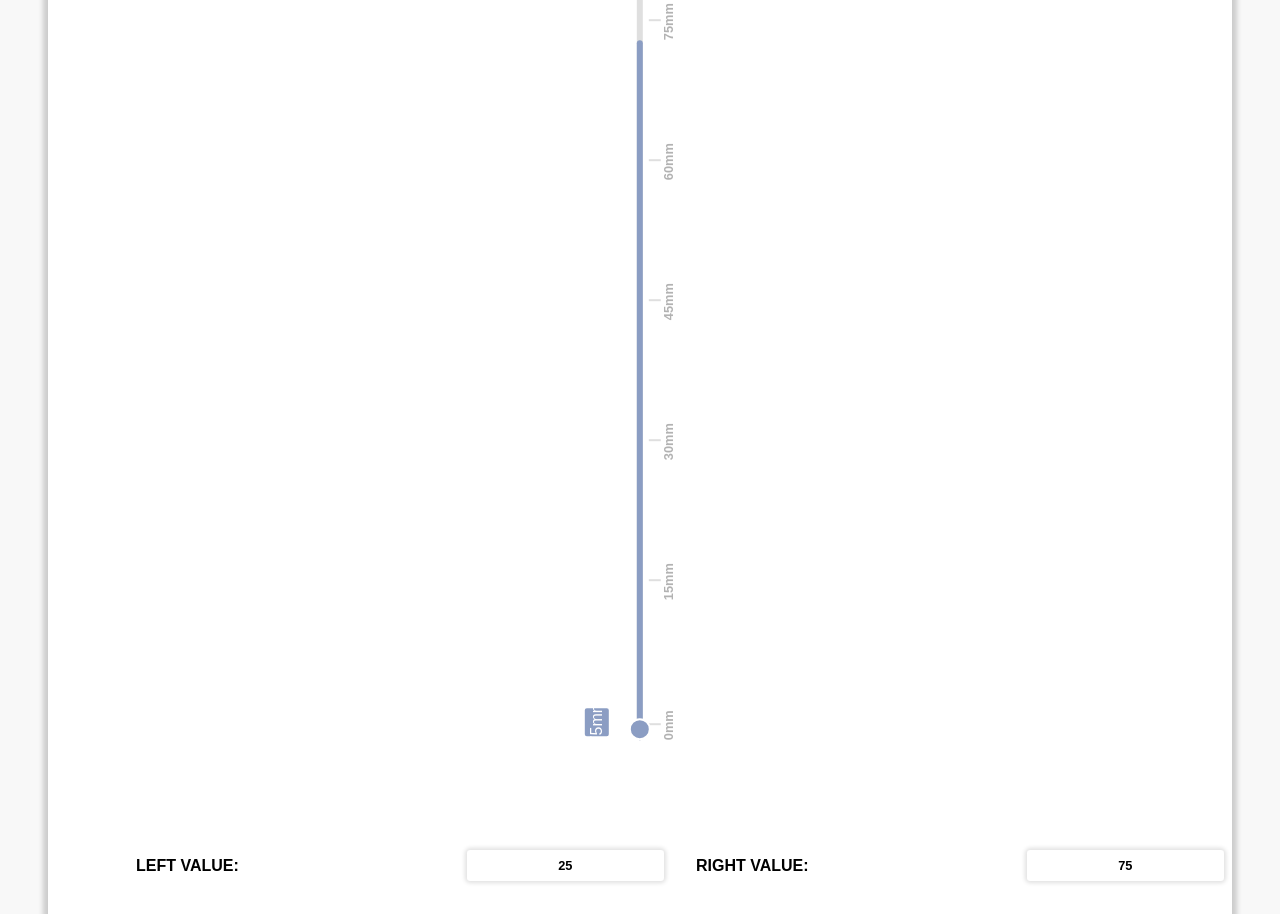
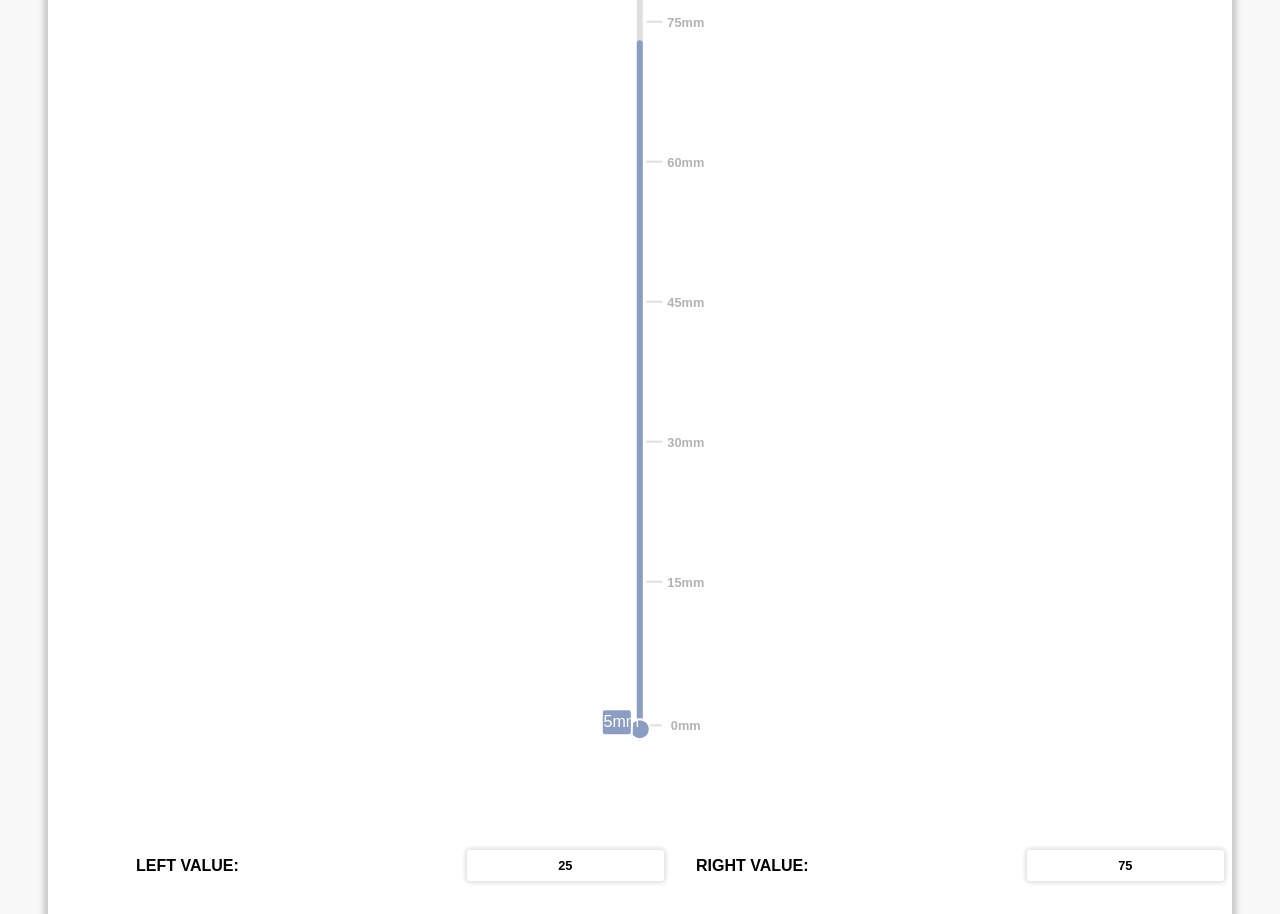
Before and after one commit to IfasdfgDsdfasdfEadfDFfd/jquery-plugin-range-slider, a website built with webpack: page example/index.pug in a window 1280 px wide. Shown: the part 3381-4295 px from the top of the page. Built offline with nearby package versions, Linux system fonts and the light colour scheme.

Commit message:
adjust thumb marker in vertical mode

```diff
--- a/src/components/range-slider/range-slider.styles.scss
+++ b/src/components/range-slider/range-slider.styles.scss
@@ -13,7 +13,26 @@
   margin: 50% auto;
   transform: rotate(270deg);
 
-  .range-slider__thumb-marker {
+  .range-slider__track-scale {
+    margin-top: 2.5rem;
+  }
+
+  .range-slider__thumb__marker {
     transform: rotate(90deg);
   }
+
+  .range-slider__track-scale__item {
+    transform: rotate(90deg);
+  }
+
+  .range-slider__track-scale__button {
+    &::after {
+      top: 45%;
+      width: 1rem;
+      height: 0;
+      margin-left: -2.5rem;
+      border-top: 2px solid $gray-color;
+      border-left: 0;
+    }
+  }
 }
--- a/src/components/range-slider__input-range/range-slider__input-range.view.ts
+++ b/src/components/range-slider__input-range/range-slider__input-range.view.ts
@@ -72,6 +72,7 @@ abstract class RangeSliderInputRange extends Provider<
 
     this.elements.thumb.primaryColor = state.primaryColor;
     this.elements.thumb.marker.hidden = !state.markerVisibility;
+    if (state.vertical) this.elements.thumb.marker.setVerticalMargin();
   }
 
   abstract makeAction(value: number): Action;
--- a/src/components/range-slider__thumb/range-slider__thumb.view.ts
+++ b/src/components/range-slider__thumb/range-slider__thumb.view.ts
@@ -122,6 +122,11 @@ class ThumbMarker extends View {
   positionCorrection() {
     this.value = this._value;
   }
+
+  setVerticalMargin() {
+    const offset = -this.element.clientWidth;
+    this.element.style.setProperty('margin-top', `${offset}px`);
+  }
 }
 
 export { Thumb };
```
